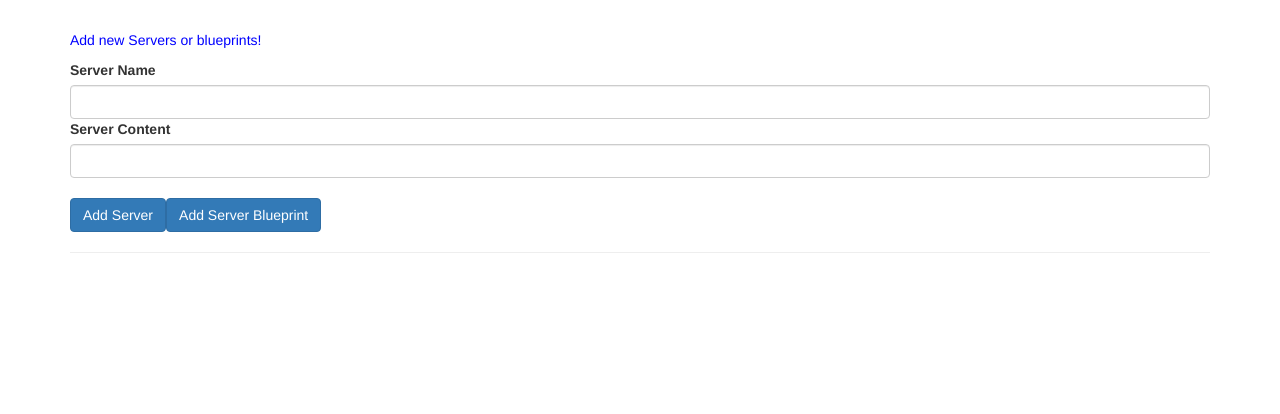
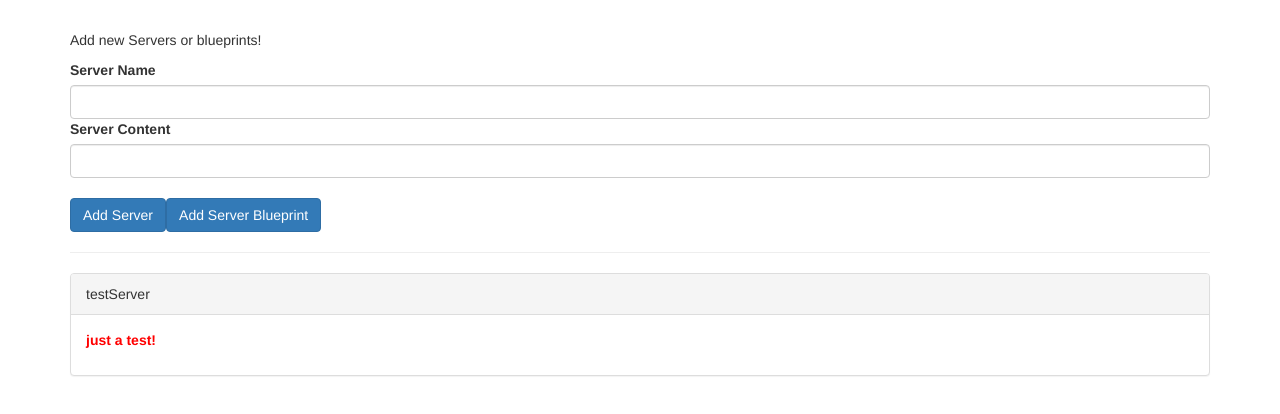
Before and after one commit to williammamede/angular-course-examples, an Angular app in the folder cmp-databinding-start/: page / in a window 1280 px wide. Shown: the top 414 px of the page. Built offline with nearby package versions, Linux system fonts and the light colour scheme.

Commit message:
Split in more components
- Splited the app component logic in two new components
cockpit and server-element
- Create own property for server using @input

```diff
--- a/cmp-databinding-start/src/app/app.component.html
+++ b/cmp-databinding-start/src/app/app.component.html
@@ -1,34 +1,12 @@
 <div class="container">
-  <div class="row">
-    <div class="col-xs-12">
-      <p>Add new Servers or blueprints!</p>
-      <label>Server Name</label>
-      <input type="text" class="form-control" [(ngModel)]="newServerName">
-      <label>Server Content</label>
-      <input type="text" class="form-control" [(ngModel)]="newServerContent">
-      <br>
-      <button
-        class="btn btn-primary"
-        (click)="onAddServer()">Add Server</button>
-      <button
-        class="btn btn-primary"
-        (click)="onAddBlueprint()">Add Server Blueprint</button>
-    </div>
-  </div>
+  <app-cockpit></app-cockpit>
   <hr>
   <div class="row">
     <div class="col-xs-12">
-      <div
-        class="panel panel-default"
-        *ngFor="let element of serverElements">
-        <div class="panel-heading">{{ element.name }}</div>
-        <div class="panel-body">
-          <p>
-            <strong *ngIf="element.type === 'server'" style="color: red">{{ element.content }}</strong>
-            <em *ngIf="element.type === 'blueprint'">{{ element.content }}</em>
-          </p>
-        </div>
-      </div>
+      <app-server-element
+        *ngFor="let serverElement of serverElements"
+        [srvElement]="serverElement">
+      </app-server-element>
     </div>
   </div>
 </div>
--- a/cmp-databinding-start/src/app/app.component.ts
+++ b/cmp-databinding-start/src/app/app.component.ts
@@ -6,23 +6,6 @@
   styleUrls: ['./app.component.css']
 })
 export class AppComponent {
-  serverElements = [];
-  newServerName = '';
-  newServerContent = '';
+  serverElements = [{type: 'server', name: 'testServer', content: 'just a test!'}];
 
-  onAddServer() {
-    this.serverElements.push({
-      type: 'server',
-      name: this.newServerName,
-      content: this.newServerContent
-    });
-  }
-
-  onAddBlueprint() {
-    this.serverElements.push({
-      type: 'blueprint',
-      name: this.newServerName,
-      content: this.newServerContent
-    });
-  }
 }
--- a/cmp-databinding-start/src/app/app.module.ts
+++ b/cmp-databinding-start/src/app/app.module.ts
@@ -4,10 +4,14 @@
 
 
 import { AppComponent } from './app.component';
+import { CockpitComponent } from './cockpit/cockpit.component';
+import { ServerElementComponent } from './server-element/server-element.component';
 
 @NgModule({
   declarations: [
-    AppComponent
+    AppComponent,
+    CockpitComponent,
+    ServerElementComponent
   ],
   imports: [
     BrowserModule,
--- /dev/null
+++ b/cmp-databinding-start/src/app/cockpit/cockpit.component.html
@@ -0,0 +1,16 @@
+<div class="row">
+    <div class="col-xs-12">
+      <p>Add new Servers or blueprints!</p>
+      <label>Server Name</label>
+      <input type="text" class="form-control" [(ngModel)]="newServerName">
+      <label>Server Content</label>
+      <input type="text" class="form-control" [(ngModel)]="newServerContent">
+      <br>
+      <button
+        class="btn btn-primary"
+        (click)="onAddServer()">Add Server</button>
+      <button
+        class="btn btn-primary"
+        (click)="onAddBlueprint()">Add Server Blueprint</button>
+    </div>
+</div>
--- /dev/null
+++ b/cmp-databinding-start/src/app/cockpit/cockpit.component.ts
@@ -0,0 +1,33 @@
+import { Component, OnInit } from '@angular/core';
+
+@Component({
+  selector: 'app-cockpit',
+  templateUrl: './cockpit.component.html',
+  styleUrls: ['./cockpit.component.css']
+})
+export class CockpitComponent implements OnInit {
+  newServerName = '';
+  newServerContent = '';
+
+  constructor() { }
+
+  ngOnInit() {
+  }
+
+  onAddServer() {
+    // this.serverElements.push({
+    //   type: 'server',
+    //   name: this.newServerName,
+    //   content: this.newServerContent
+    // });
+  }
+
+  onAddBlueprint() {
+    // this.serverElements.push({
+    //   type: 'blueprint',
+    //   name: this.newServerName,
+    //   content: this.newServerContent
+    // });
+  }
+
+}
--- /dev/null
+++ b/cmp-databinding-start/src/app/server-element/server-element.component.html
@@ -0,0 +1,9 @@
+<div class="panel panel-default">
+    <div class="panel-heading">{{ element.name }}</div>
+    <div class="panel-body">
+        <p>
+            <strong *ngIf="element.type === 'server'" style="color: red">{{ element.content }}</strong>
+            <em *ngIf="element.type === 'blueprint'">{{ element.content }}</em>
+        </p>
+    </div>
+</div>
--- /dev/null
+++ b/cmp-databinding-start/src/app/server-element/server-element.component.ts
@@ -0,0 +1,16 @@
+import { Component, OnInit, Input } from '@angular/core';
+
+@Component({
+  selector: 'app-server-element',
+  templateUrl: './server-element.component.html',
+  styleUrls: ['./server-element.component.css']
+})
+export class ServerElementComponent implements OnInit {
+  @Input('srvElement') element: {type: string, name: string, content: string};
+
+  constructor() { }
+
+  ngOnInit() {
+  }
+
+}
```
Also changed, not shown: cmp-databinding-start/src/app/cockpit/cockpit.component.css (added), cmp-databinding-start/src/app/server-element/server-element.component.css (added).
